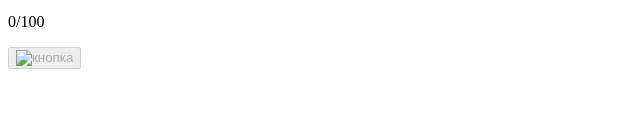
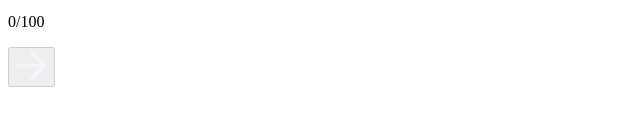
Before and after one commit to mrSergeySergeev/first_touch_parcel, a plain HTML site: page index.html in a window 1280 px wide. Shown: the part 172-298 px from the top of the page, without its empty margins (0-640 px from the left). Drawn offline with Linux system fonts and the light colour scheme; the site is published under a folder, as on GitHub Pages, so addresses that start at the root find nothing.

Commit message:
movie-app-firebase new

```diff
--- a/index.html
+++ b/index.html
@@ -1 +1 @@
-<!DOCTYPE html><html lang="en"><head><meta charset="utf-8"><meta http-equiv="X-UA-Compatible" content="IE=edge"><meta name="viewport" content="width=device-width, initial-scale=1.0"><link rel="preconnect" href="https://fonts.googleapis.com"><link rel="preconnect" href="https://fonts.gstatic.com" crossorigin><link href="https://fonts.googleapis.com/css2?family=Arimo&display=swap" rel="stylesheet"><link rel="icon shortcut" href="fav-icon.3dbad05b.png" type="image/png"><link rel="stylesheet" href="index.19b52dcd.css"><link rel="stylesheet" href="index.d1004119.css"><title>Movie-App-firebase</title></head><body> <div class="container"> <span class="headerSubtitle"> <p>список фильмов</p> <p>2023</p> </span> <h1 class="headerTitle">Посмотреть</h1> <div class="backgroundWrapper"> <form id="filmForm" class="addFilmForm"> <div class="inputWrapper"> <input id="filmInput" type="text" placeholder="Добавить фильм"> <p id="validationMessage" class="validationMessage">0/100</p> </div> <button disabled id="addButton" class="addButton"> <img src="/resources/button-add.png" alt="кнопка"> </button> </form> <ul id="filmList" class="filmList">  </ul> </div> </div> <script type="module" src="/index.e6fee314.js"></script> <script src="/index.38d394c2.js"></script> <script src="/index.38d394c2.js"></script> <script src="/index.38d394c2.js"></script> <script type="module" src="/index.16315eb7.js"></script> </body></html>
+<!DOCTYPE html><html lang="en"><head><meta charset="utf-8"><meta http-equiv="X-UA-Compatible" content="IE=edge"><meta name="viewport" content="width=device-width, initial-scale=1.0"><link rel="preconnect" href="https://fonts.googleapis.com"><link rel="preconnect" href="https://fonts.gstatic.com" crossorigin><link href="https://fonts.googleapis.com/css2?family=Arimo&display=swap" rel="stylesheet"><link rel="icon shortcut" href="fav-icon.3dbad05b.png" type="image/png"><link rel="stylesheet" href="index.19b52dcd.css"><link rel="stylesheet" href="index.d1004119.css"><title>Movie-App-firebase</title></head><body> <div class="container"> <span class="headerSubtitle"> <p>список фильмов</p> <p>2023</p> </span> <h1 class="headerTitle">Посмотреть</h1> <div class="backgroundWrapper"> <form id="filmForm" class="addFilmForm"> <div class="inputWrapper"> <input id="filmInput" type="text" placeholder="Добавить фильм"> <p id="validationMessage" class="validationMessage">0/100</p> </div> <button disabled id="addButton" class="addButton"> <img src="button-add.633c904d.png" alt="кнопка"> </button> </form> <ul id="filmList" class="filmList">  </ul> </div> </div> <script type="module" src="index.e6fee314.js"></script> <script src="index.38d394c2.js"></script> <script src="index.38d394c2.js"></script> <script src="index.38d394c2.js"></script> <script type="module" src="index.16315eb7.js"></script> </body></html>
```
